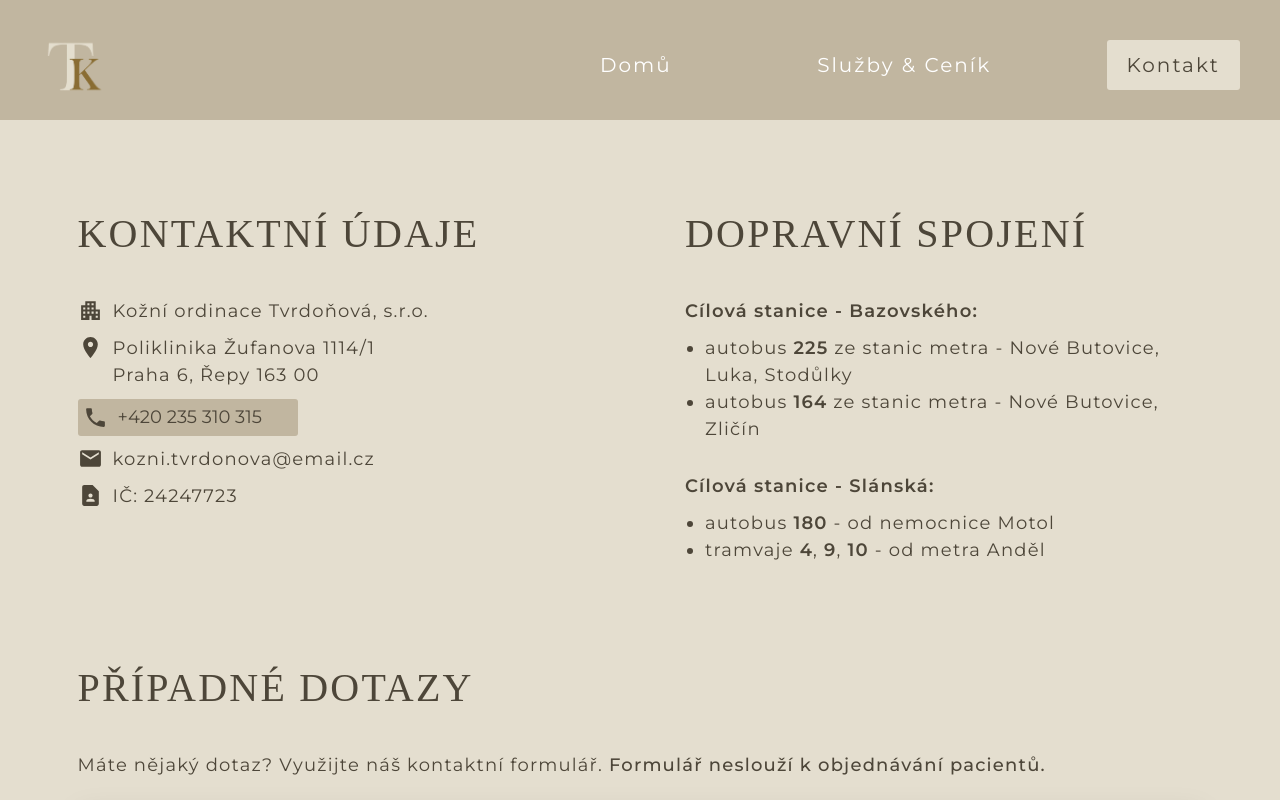
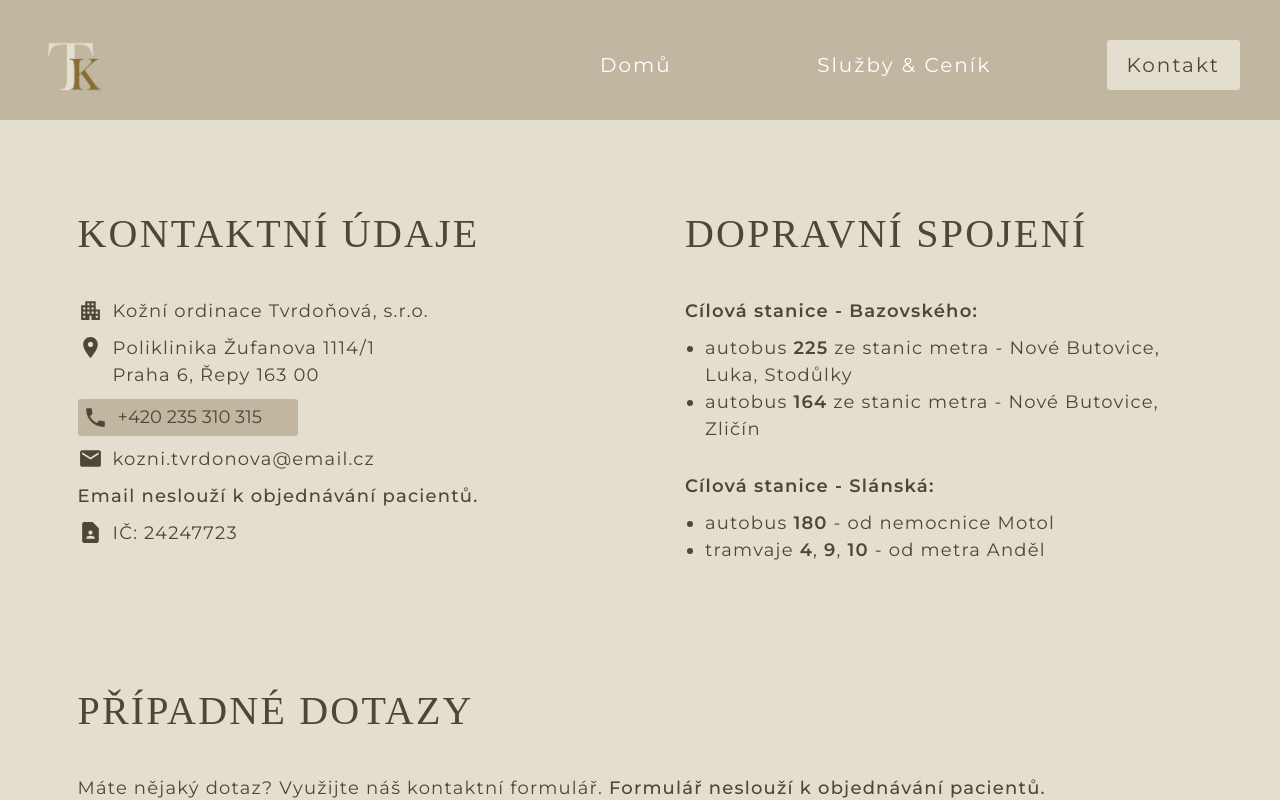
Before and after one commit to terichudejova/kozni-tvrdonova, a React (Vite) app: page /kozni-tvrdonova/kontakt in a window 1280 px wide. Shown: the top 800 px of the page. Built offline with nearby package versions, Linux system fonts and the light colour scheme; a web font is replaced by a local one.

Commit message:
add 'email neslouzi k objednavani pacientu' paragraph to kontakt section

```diff
--- a/src/pages/Contact.jsx
+++ b/src/pages/Contact.jsx
@@ -20,6 +20,7 @@ export default function Contact() {
                             Praha 6, Řepy 163 00</p></a>
                             <a target='_blank' href="tel:+420235310315" className='objednatSeLink'><PhoneIcon className='kontaktIkonka'/> +420 235 310 315</a>
                             <a target='_blank' href="mailto:kozni.tvrdonova@email.cz?subject=Dotaz&body=Dobrý%20den,%20mám%20dotaz..."><EmailIcon className='kontaktIkonka'/> <p>kozni.tvrdonova@email.cz</p></a>
+                            <p><span>Email neslouží k objednávání pacientů.</span></p>
                             <p><ContactPageIcon className='kontaktIkonka'/> IČ: 24247723</p>
                         </div>
                         <div className="spojeni">
```
